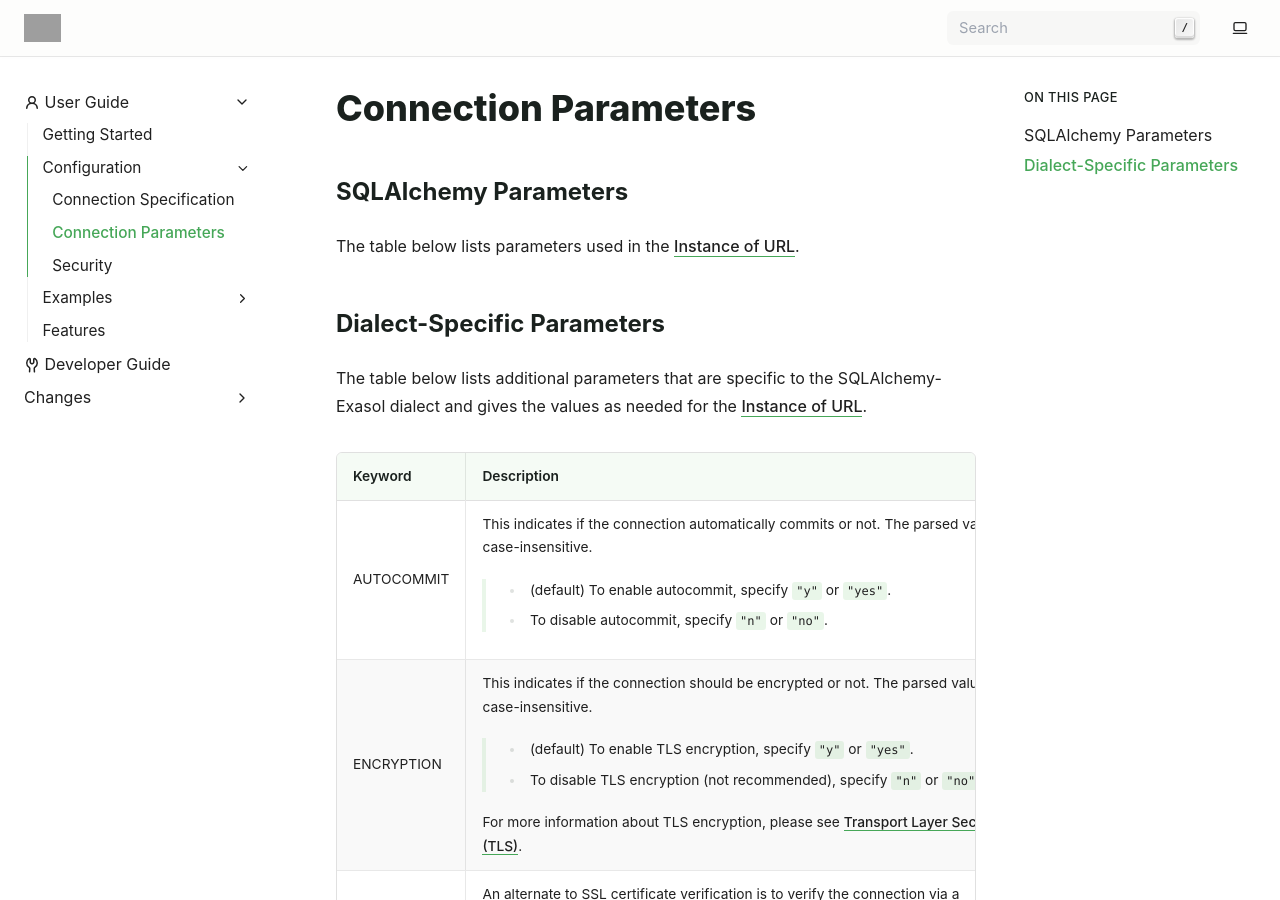
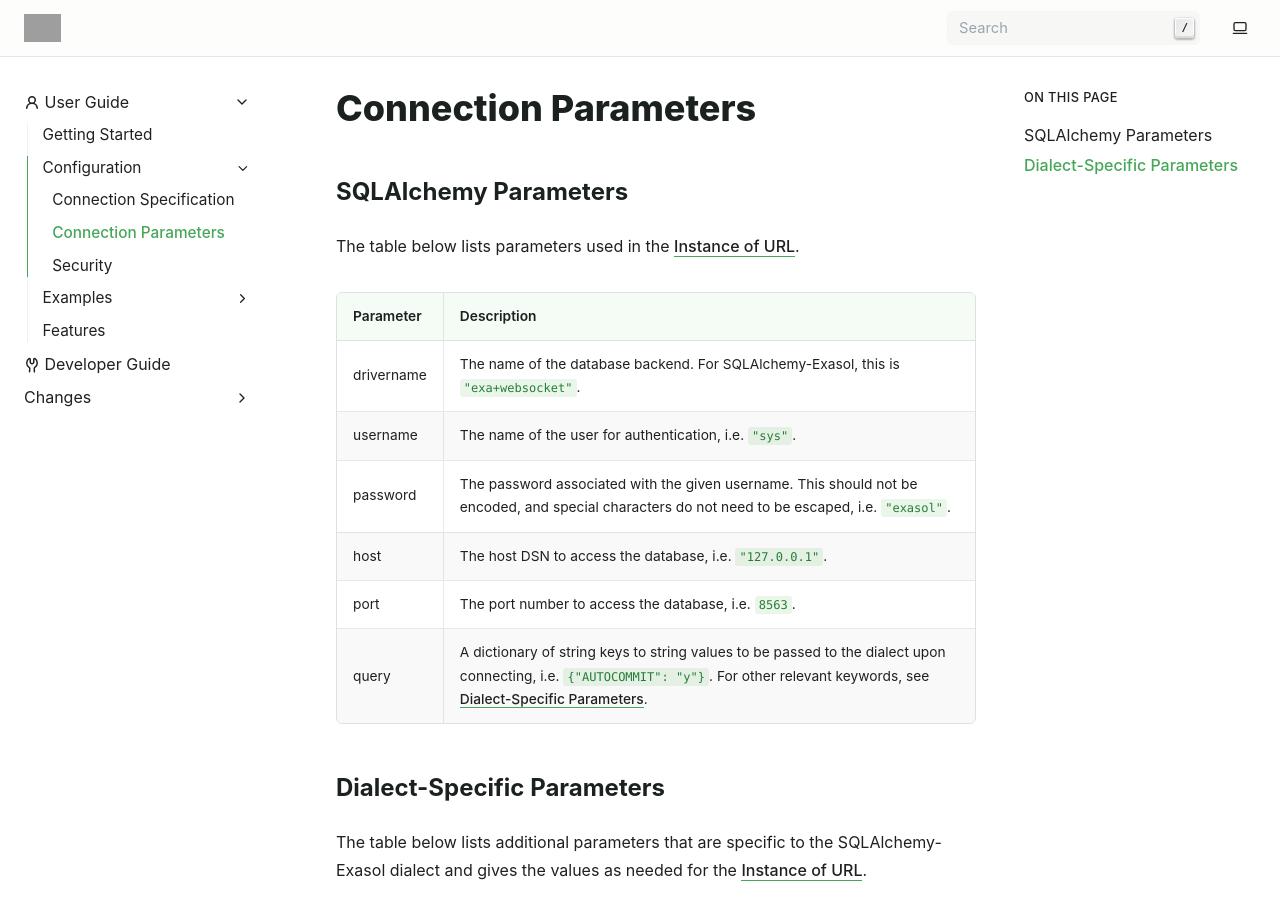
Before and after one commit to exasol/sqlalchemy-exasol, a Sphinx documentation site: the page built from doc/user_guide/configuration/connection_parameters.rst, in a window 1280 px wide and 900 px high. Built offline with Sphinx 7.4.7, drawn with Linux system fonts in a browser that asks for light colours; grey boxes are pictures that could not be loaded.

Commit message:
Add parameters

```diff
--- a/doc/user_guide/configuration/connection_parameters.rst
+++ b/doc/user_guide/configuration/connection_parameters.rst
@@ -12,6 +12,7 @@
 
 .. list-table::
    :header-rows: 1
+
    * - Parameter
      - Description
    * - drivername
@@ -19,16 +20,18 @@
        For SQLAlchemy-Exasol, this is ``"exa+websocket"``.
    * - username
      - The name of the user for authentication, i.e. ``"sys"``.
-   * password
+   * - password
      - The password associated with the given username. This should not be encoded,
        and special characters do not need to be escaped, i.e. ``"exasol"``.
-   * host
+   * - host
      - The host DSN to access the database, i.e. ``"127.0.0.1"``.
-   * port
+   * - port
      - The port number to access the database, i.e. ``8563``.
-   * query
+   * - query
      - A dictionary of string keys to string values to be passed
-       to the dialect and/or the DBAPI upon connect.
+       to the dialect upon connecting, i.e. ``{"AUTOCOMMIT": "y"}``.
+       For other relevant keywords, see :ref:`dialect_specific_params`.
+
 
 
 .. _dialect_specific_params:
```
